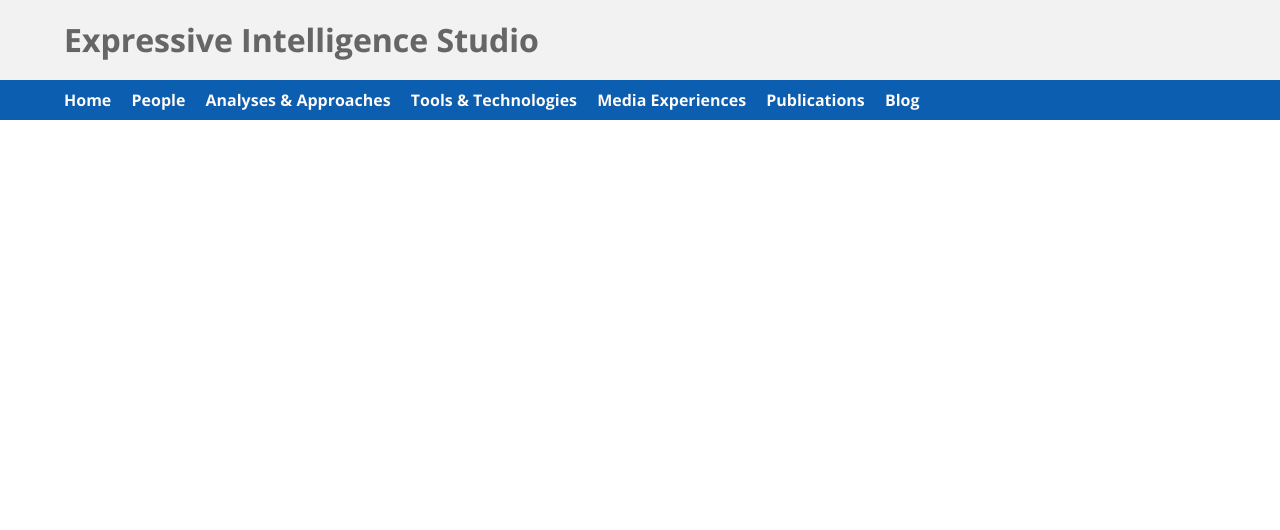
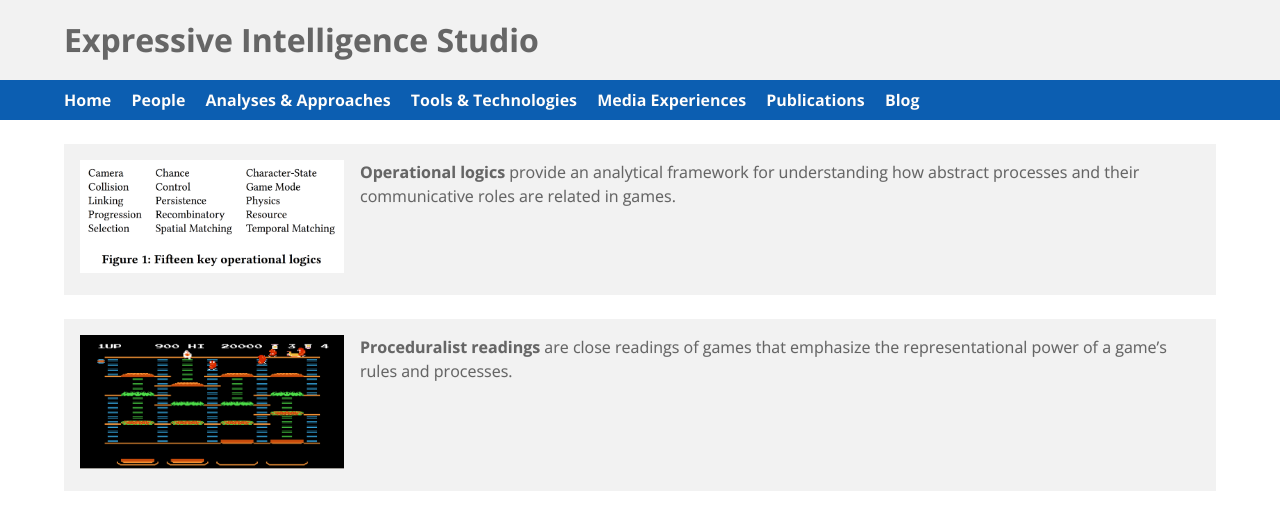
Before and after one commit to ExpressiveIntelligence/expressiveintelligence.github.io, a Jekyll site: the page built from analyses-and-approaches/index.html, in a window 1280 px wide. Shown: the top 530 px of the page. Built offline with Jekyll 4.4.1, drawn with Linux system fonts in a browser that asks for light colours.

Commit message:
Add stub project cards for OLs + proceduralist readings
Also clean up CSS a bit more by factoring out the .project-card class.

```diff
--- a/_layouts/page.html
+++ b/_layouts/page.html
@@ -72,14 +72,8 @@
     /*color: #fdee98; brand-color light yellow */
   }
 
-  /* utility classes */
-  .sidebyside {
-    /* lay out children of this element out horizontally side by side, provided they're narrow enough to fit on one line together */
-    display: flex;
-    flex-flow: row wrap;
-  }
+  /* "halves" standard layout: container for two top-level blocks, each of which takes up half of the page horizontally, collapsing into a single column when the page is narrow */
   .halves {
-    /* standard layout: container for two top-level blocks, each of which takes up half of the page horizontally, collapsing into a single column when the page is narrow */
     display: flex;
     flex-flow: row wrap;
   }
@@ -127,6 +121,26 @@
     border-bottom: 1px solid #ccc;
     padding: 0.5em;
   }
+
+  /* project cards */
+  .project-card {
+    background: #f2f2f2;
+    display: flex;
+    flex-flow: row wrap;
+    margin-bottom: 1.5em;
+    padding: 1em;
+  }
+  .project-card .thumbnail {
+    padding-right: 1em;
+    width: 25%;
+  }
+  .project-card .thumbnail img {
+    width: 100%;
+    height: auto;
+  }
+  .project-card .desc {
+    width: 75%;
+  }
   </style>
 </head>
 <body>
--- a/analyses-and-approaches/index.html
+++ b/analyses-and-approaches/index.html
@@ -1,3 +1,19 @@
 ---
 title: Analyses & Approaches
 ---
+<article class="project-card">
+  <div class="thumbnail">
+    <img src="/img/operational-logics.png" alt="List of fifteen key operational logics">
+  </div>
+  <div class="desc">
+    <p><strong>Operational logics</strong> provide an analytical framework for understanding how abstract processes and their communicative roles are related in games.</p>
+  </div>
+</article>
+<article class="project-card">
+  <div class="thumbnail">
+    <img src="/img/burger-time.png" alt="Screenshot of BurgerTime, a game we attempted to analyze using the proceduralist readings approach">
+  </div>
+  <div class="desc">
+    <p><strong>Proceduralist readings</strong> are close readings of games that emphasize the representational power of a game’s rules and processes.</p>
+  </div>
+</article>
--- a/people/index.html
+++ b/people/index.html
@@ -2,6 +2,11 @@
 title: People
 ---
 <style>
+.sidebyside {
+  /* utility class: lay out children of this element out horizontally side by side, provided they're narrow enough to fit on one line together */
+  display: flex;
+  flex-flow: row wrap;
+}
 .three > section {
   margin-right: 2%;
   width: 32%;
```
Also changed, not shown: media-experiences/index.html (+6 -19 lines), img/burger-time.png (added), img/operational-logics.png (added).
